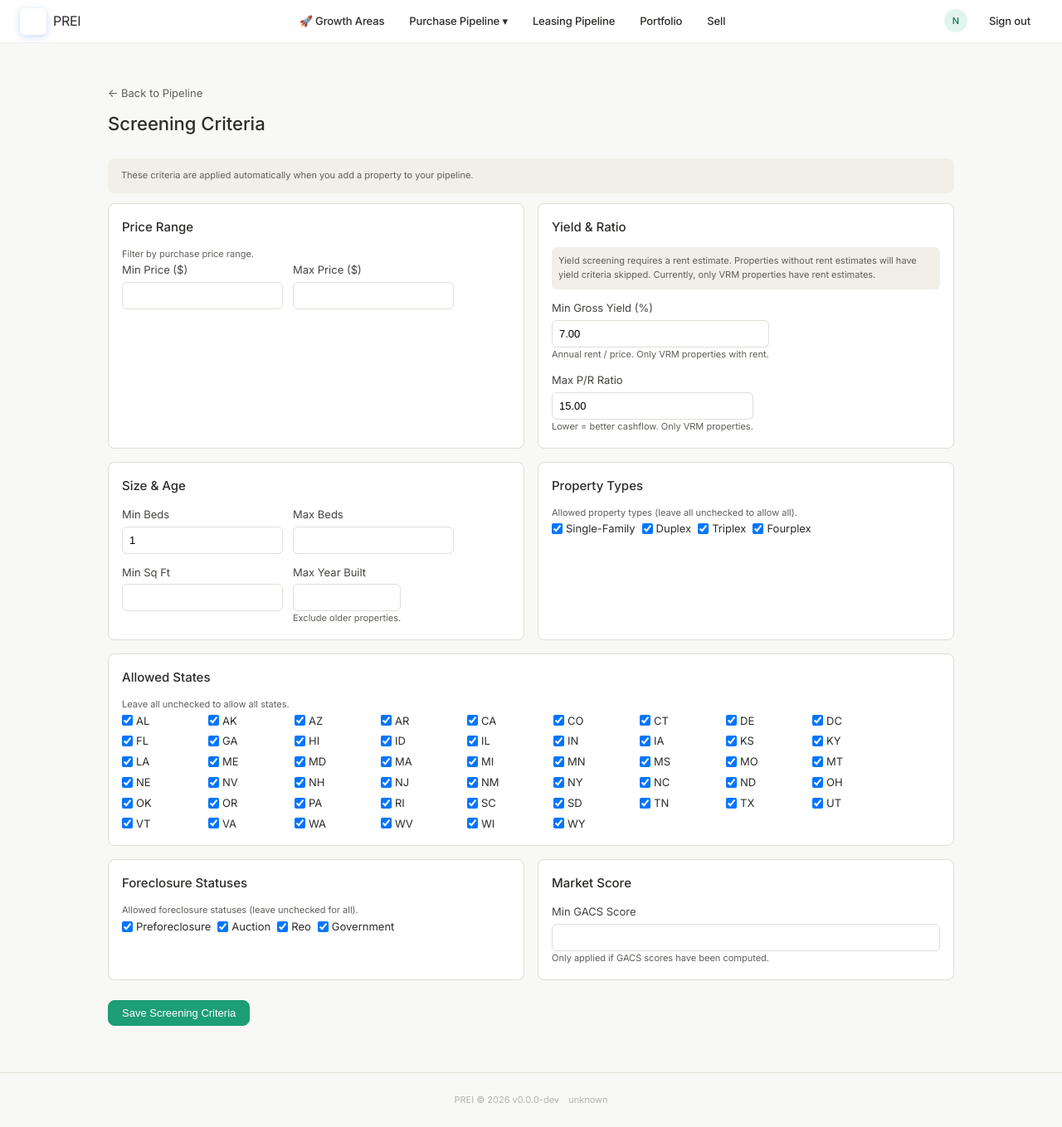
After one commit to paruff/prei, a Django app: page /pipeline/screening/settings/ in a window 1280 px wide. The commit adds this page. Shown: the whole page at 83% size. Run offline with Django 5.2, Linux system fonts and the light colour scheme; the visitor is signed in with stand-in values (Sample User, id 1); data comes from the database, SQL or seed files in the repository.

Commit message:
feat(views): pipe-6 - build screening criteria settings view

```diff
--- a/core/urls.py
+++ b/core/urls.py
@@ -66,6 +66,11 @@ urlpatterns = [
         name="pipeline_add_from_source",
     ),
     path(
+        "pipeline/screening/settings/",
+        views.pipeline_screening_settings,
+        name="pipeline_screening_settings",
+    ),
+    path(
         "settings/investment-targets/",
         views.investment_targets_edit,
         name="investment_targets_edit",
--- a/core/views.py
+++ b/core/views.py
@@ -1254,6 +1254,116 @@ def pipeline_add_from_source(request: HttpRequest) -> HttpResponse:
 
     messages.error(request, f"Unknown source type: {source_type}")
     return redirect(next_url)
+
+
+@login_required
+def pipeline_screening_settings(request: HttpRequest) -> HttpResponse:
+    """View and edit the user's pipeline screening criteria.
+
+    GET:  loads or creates ScreeningCriteria for the user.
+    POST: validates and saves criteria, then re-screens all active
+          pipeline properties at DISCOVERED or SCREENING stage.
+    """
+    from core.models import PipelineProperty, ScreeningCriteria
+    from core.services.screening import screen_property
+
+    criteria, _ = ScreeningCriteria.objects.get_or_create(user=request.user)
+
+    if request.method == "POST":
+        # Parse form fields
+        # Price range
+        min_price = request.POST.get("min_price")
+        max_price = request.POST.get("max_price")
+        if min_price:
+            criteria.min_price = Decimal(min_price)
+        else:
+            criteria.min_price = None
+        if max_price:
+            criteria.max_price = Decimal(max_price)
+        else:
+            criteria.max_price = None
+
+        # Yield and ratio (model has default=7.00, NOT NULL — can't be None)
+        min_yield = request.POST.get("min_gross_yield_pct", "").strip()
+        if min_yield:
+            criteria.min_gross_yield_pct = Decimal(min_yield)
+        # else: keep existing/default value
+        max_ptr = request.POST.get("max_price_to_rent_ratio", "").strip()
+        if max_ptr:
+            criteria.max_price_to_rent_ratio = Decimal(max_ptr)
+        # else: keep existing/default value
+
+        # Beds and size
+        min_beds = request.POST.get("min_beds")
+        max_beds = request.POST.get("max_beds")
+        min_sqft = request.POST.get("min_sqft")
+        max_year_built = request.POST.get("max_year_built")
+        criteria.min_beds = int(min_beds) if min_beds else 1
+        criteria.max_beds = int(max_beds) if max_beds else None
+        criteria.min_sqft = int(min_sqft) if min_sqft else None
+        criteria.max_year_built = int(max_year_built) if max_year_built else None
+
+        # Allowed values (checkboxes → JSON list)
+        criteria.allowed_property_types = request.POST.getlist("allowed_property_types")
+        criteria.allowed_states = request.POST.getlist("allowed_states")
+        criteria.allowed_foreclosure_statuses = request.POST.getlist(
+            "allowed_foreclosure_statuses"
+        )
+
+        # GACS score
+        min_gacs = request.POST.get("min_gacs_score")
+        if min_gacs:
+            criteria.min_gacs_score = Decimal(min_gacs)
+        else:
+            criteria.min_gacs_score = None
+
+        criteria.save()
+
+        # Re-screen all ACTIVE pipeline properties at DISCOVERED or SCREENING
+        rescreen_count = 0
+        for pp in PipelineProperty.objects.filter(
+            user=request.user,
+            status=PipelineProperty.Status.ACTIVE,
+            stage__in=[
+                PipelineProperty.Stage.DISCOVERED,
+                PipelineProperty.Stage.SCREENING,
+            ],
+        ):
+            source_record = None  # Re-resolve source for accurate screening
+            from core.services.pipeline import get_source_record
+
+            source_record = get_source_record(pp)
+            result = screen_property(pp, criteria, source_record=source_record)
+            pp.screening_passed = result.passed
+            pp.save(update_fields=["screening_passed", "updated_at"])
+            rescreen_count += 1
+
+        messages.success(
+            request,
+            f"Screening criteria saved. {rescreen_count} property(ies) re-screened.",
+        )
+        return redirect("pipeline_screening_settings")
+
+    return render(
+        request,
+        "pipeline/screening_settings.html",
+        {
+            "criteria": criteria,
+            "US_STATES": US_STATES,
+            "property_type_choices": [
+                "single-family",
+                "duplex",
+                "triplex",
+                "fourplex",
+            ],
+            "foreclosure_status_choices": [
+                "preforeclosure",
+                "auction",
+                "reo",
+                "government",
+            ],
+        },
+    )
 
 
 def search_listings(request):
--- a/static/css/pipeline.css
+++ b/static/css/pipeline.css
@@ -447,3 +447,102 @@
 .pipeline-inline-form {
   margin: 0;
 }
+
+/* ── Screening settings form ──────────────────────────────────────── */
+.help-text {
+  font-size: var(--text-xs);
+  color: var(--color-neutral-500);
+}
+
+.field-label {
+  font-size: var(--text-sm);
+  color: var(--color-neutral-700);
+  display: block;
+  margin-bottom: var(--sp-1);
+}
+
+.field-input {
+  padding: var(--sp-2);
+  font-size: var(--text-sm);
+  border: var(--border-default);
+  border-radius: var(--radius-sm);
+  box-sizing: border-box;
+}
+
+.checkbox-label {
+  font-size: var(--text-sm);
+  display: flex;
+  align-items: center;
+  gap: var(--sp-1);
+  cursor: pointer;
+}
+
+/* Form layout */
+.form-row {
+  display: flex;
+  gap: var(--sp-3);
+  flex-wrap: wrap;
+}
+
+.form-field-group {
+  display: flex;
+  flex-direction: column;
+}
+
+.form-field-group .field-input {
+  width: auto;
+}
+
+.input-xs {
+  width: 80px;
+}
+
+.input-sm {
+  width: 100px;
+}
+
+.input-md {
+  width: 120px;
+}
+
+.input-lg {
+  width: 140px;
+}
+
+.form-note {
+  font-size: var(--text-xs);
+  color: var(--color-neutral-500);
+  margin-bottom: var(--sp-3);
+  background: var(--surface-secondary);
+  padding: var(--sp-3) var(--sp-4);
+  border-radius: var(--radius-md);
+}
+
+.form-submit-row {
+  margin-top: var(--sp-6);
+}
+
+.form-checkbox-grid {
+  display: flex;
+  flex-wrap: wrap;
+  gap: var(--sp-2);
+}
+
+.form-checkbox-grid-wide {
+  display: flex;
+  flex-wrap: wrap;
+  gap: var(--sp-1);
+}
+
+.checkbox-min {
+  min-width: 100px;
+}
+
+.form-note-inline {
+  font-size: var(--text-xs);
+  color: var(--color-neutral-500);
+  margin-bottom: var(--sp-3);
+  padding: var(--sp-2);
+  background: var(--surface-secondary);
+  border-radius: var(--radius-sm);
+}
--- /dev/null
+++ b/templates/pipeline/screening_settings.html
@@ -0,0 +1,163 @@
+{% extends "base.html" %}
+{% load static %}
+
+{% block title %}Screening Settings — prei{% endblock %}
+
+{% block extra_css %}
+  <link rel="stylesheet" href="{% static 'css/pipeline.css' %}">
+{% endblock %}
+
+{% block content %}
+<div class="pipeline-page">
+
+  <div class="pipeline-detail-header">
+    <div>
+      <a href="{% url 'pipeline_list' %}" class="back-link">&larr; Back to Pipeline</a>
+      <h1>Screening Criteria</h1>
+    </div>
+  </div>
+
+  {# Top note #}
+  <div class="form-note">
+    These criteria are applied automatically when you add a property to your pipeline.
+  </div>
+
+  <form method="post">
+    {% csrf_token %}
+
+    <div class="pipeline-detail-body">
+
+      {# Price range #}
+      <div class="pipeline-detail-section">
+        <h2>Price Range</h2>
+        <p class="help-text">Filter by purchase price range.</p>
+        <div class="form-row">
+          <div class="form-field-group">
+            <label class="field-label">Min Price ($)</label>
+            <input type="number" name="min_price" step="0.01" min="0"
+                   value="{{ criteria.min_price|default:'' }}" class="field-input input-lg">
+          </div>
+          <div class="form-field-group">
+            <label class="field-label">Max Price ($)</label>
+            <input type="number" name="max_price" step="0.01" min="0"
+                   value="{{ criteria.max_price|default:'' }}" class="field-input input-lg">
+          </div>
+        </div>
+      </div>
+
+      {# Yield and ratio #}
+      <div class="pipeline-detail-section">
+        <h2>Yield &amp; Ratio</h2>
+        <div class="form-note-inline">
+          Yield screening requires a rent estimate. Properties without rent estimates will have yield criteria skipped. Currently, only VRM properties have rent estimates.
+        </div>
+        <div class="form-row">
+          <div class="form-field-group">
+            <label class="field-label">Min Gross Yield (%)</label>
+            <input type="number" name="min_gross_yield_pct" step="0.01" min="0"
+                   value="{{ criteria.min_gross_yield_pct|default:'' }}" class="field-input input-md">
+            <span class="help-text">Annual rent / price. Only VRM properties with rent.</span>
+          </div>
+          <div class="form-field-group">
+            <label class="field-label">Max P/R Ratio</label>
+            <input type="number" name="max_price_to_rent_ratio" step="0.1" min="0"
+                   value="{{ criteria.max_price_to_rent_ratio|default:'' }}" class="field-input input-md">
+            <span class="help-text">Lower = better cashflow. Only VRM properties.</span>
+          </div>
+        </div>
+      </div>
+
+      {# Beds, sqft, year built #}
+      <div class="pipeline-detail-section">
+        <h2>Size &amp; Age</h2>
+        <div class="form-row">
+          <div class="form-field-group">
+            <label class="field-label">Min Beds</label>
+            <input type="number" name="min_beds" min="0"
+                   value="{{ criteria.min_beds }}" class="field-input input-xs">
+          </div>
+          <div class="form-field-group">
+            <label class="field-label">Max Beds</label>
+            <input type="number" name="max_beds" min="0"
+                   value="{{ criteria.max_beds|default:'' }}" class="field-input input-xs">
+          </div>
+          <div class="form-field-group">
+            <label class="field-label">Min Sq Ft</label>
+            <input type="number" name="min_sqft" min="0"
+                   value="{{ criteria.min_sqft|default:'' }}" class="field-input input-sm">
+          </div>
+          <div class="form-field-group">
+            <label class="field-label">Max Year Built</label>
+            <input type="number" name="max_year_built" min="1900" max="2030"
+                   value="{{ criteria.max_year_built|default:'' }}" class="field-input input-sm">
+            <span class="help-text">Exclude older properties.</span>
+          </div>
+        </div>
+      </div>
+
+      {# Property types #}
+      <div class="pipeline-detail-section">
+        <h2>Property Types</h2>
+        <p class="help-text">Allowed property types (leave all unchecked to allow all).</p>
+        <div class="form-checkbox-grid">
+          {% for pt in property_type_choices %}
+          <label class="checkbox-label">
+            <input type="checkbox" name="allowed_property_types" value="{{ pt }}"
+                   {% if pt in criteria.allowed_property_types or not criteria.allowed_property_types %}checked{% endif %}>
+            {{ pt|title }}
+          </label>
+          {% endfor %}
+        </div>
+      </div>
+
+      {# States #}
+      <div class="pipeline-detail-section full-width">
+        <h2>Allowed States</h2>
+        <p class="help-text">Leave all unchecked to allow all states.</p>
+        <div class="form-checkbox-grid-wide">
+          {% for code, name in US_STATES %}
+          <label class="checkbox-label checkbox-min">
+            <input type="checkbox" name="allowed_states" value="{{ code }}"
+                   {% if code in criteria.allowed_states or not criteria.allowed_states %}checked{% endif %}>
+            {{ code }}
+          </label>
+          {% endfor %}
+        </div>
+      </div>
+
+      {# Foreclosure statuses #}
+      <div class="pipeline-detail-section">
+        <h2>Foreclosure Statuses</h2>
+        <p class="help-text">Allowed foreclosure statuses (leave unchecked for all).</p>
+        <div class="form-checkbox-grid">
+          {% for fs in foreclosure_status_choices %}
+          <label class="checkbox-label">
+            <input type="checkbox" name="allowed_foreclosure_statuses" value="{{ fs }}"
+                   {% if fs in criteria.allowed_foreclosure_statuses or not criteria.allowed_foreclosure_statuses %}checked{% endif %}>
+            {{ fs|title }}
+          </label>
+          {% endfor %}
+        </div>
+      </div>
+
+      {# GACS score #}
+      <div class="pipeline-detail-section">
+        <h2>Market Score</h2>
+        <div class="form-field-group">
+          <label class="field-label">Min GACS Score</label>
+          <input type="number" name="min_gacs_score" step="0.01" min="0"
+                 value="{{ criteria.min_gacs_score|default:'' }}" class="field-input input-md">
+          <span class="help-text">Only applied if GACS scores have been computed.</span>
+        </div>
+      </div>
+
+    </div>{# end grid #}
+
+    {# Save button #}
+    <div class="form-submit-row">
+      <button type="submit" class="btn btn-primary">Save Screening Criteria</button>
+    </div>
+
+  </form>
+</div>
+{% endblock %}
```
Also changed, not shown: tests/test_screening_settings.py (added, +233 -0 lines).
